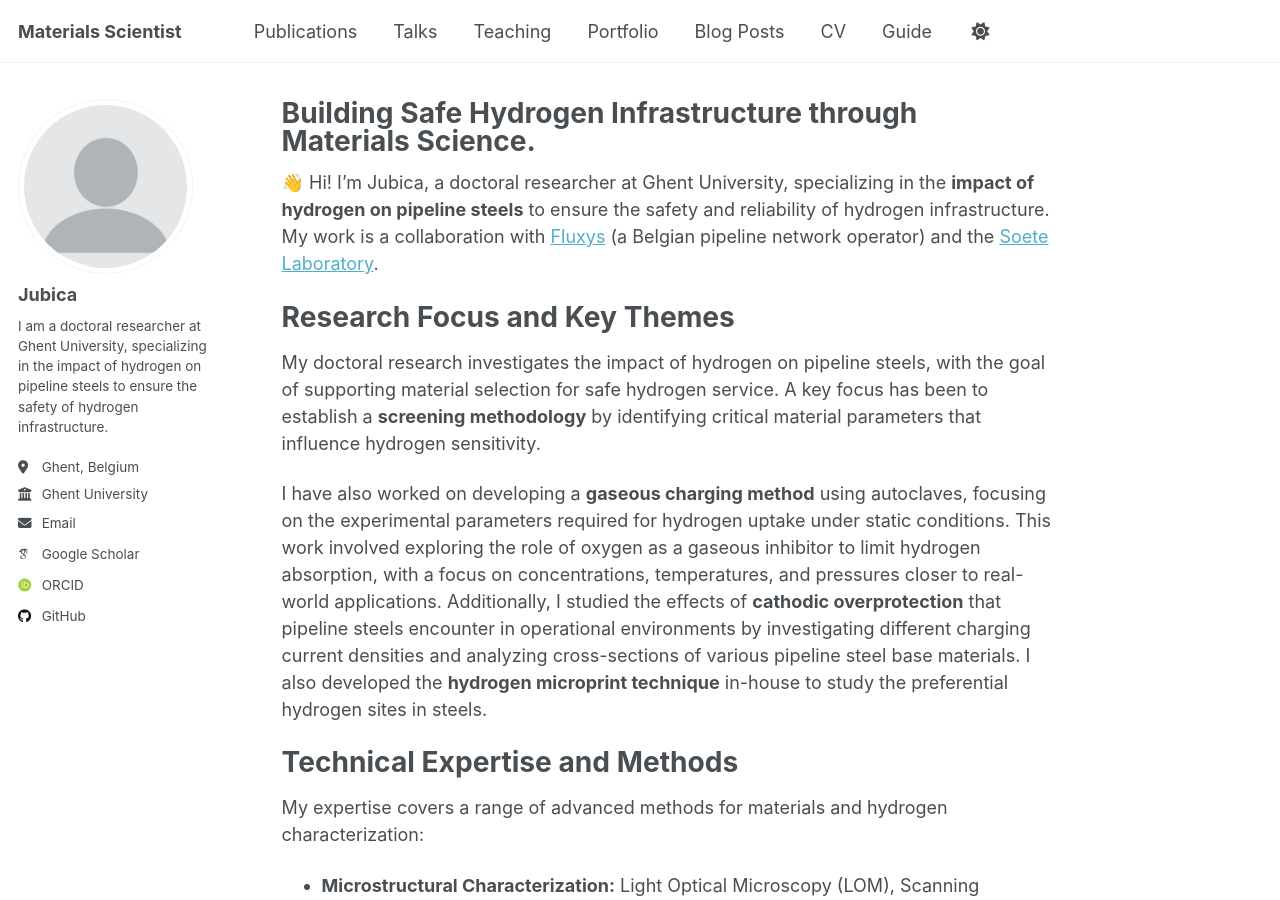
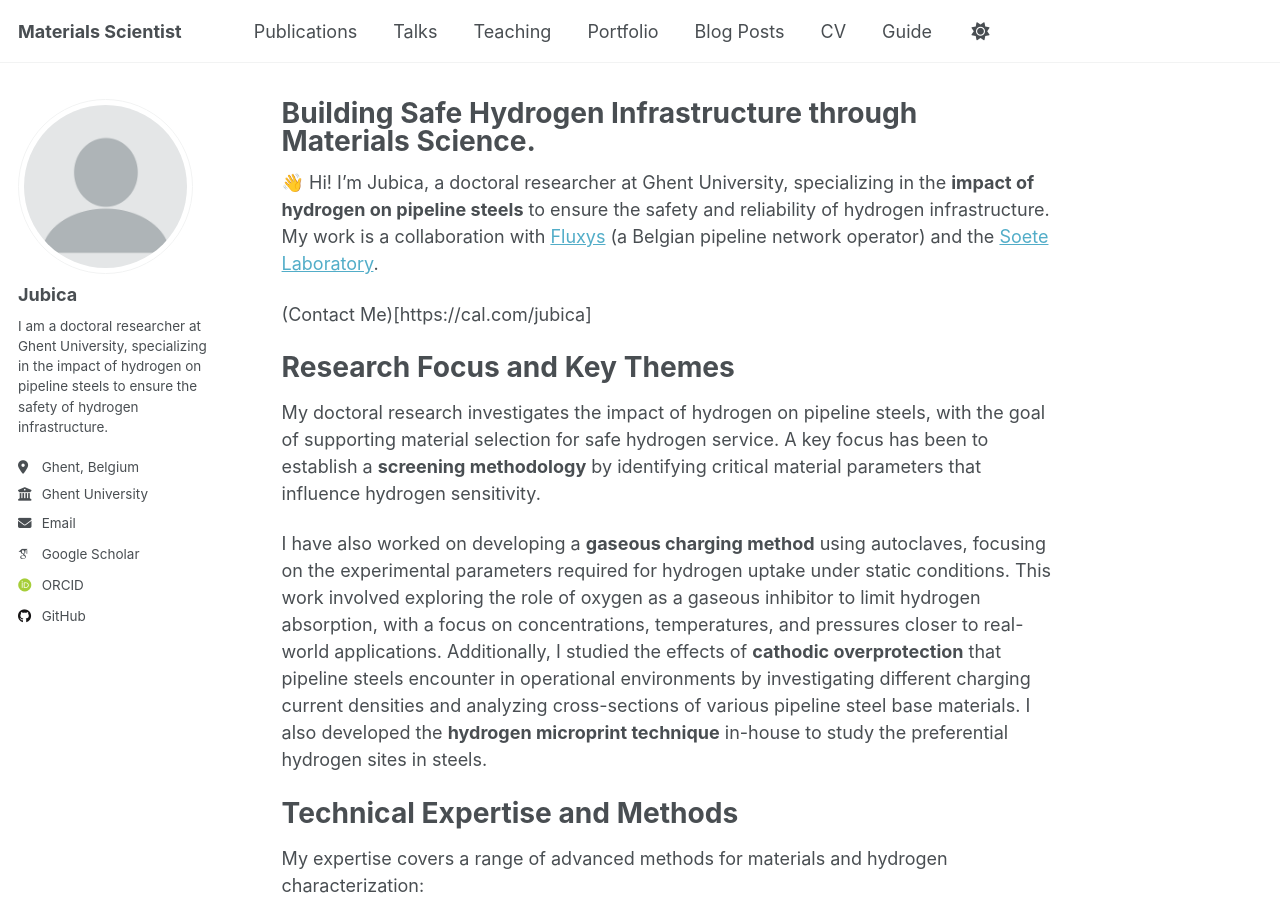
Before and after one commit to jubica/jubica.github.io, a Jekyll site: the page built from _pages/about.md, in a window 1280 px wide and 900 px high. Built offline with Jekyll 4.4.1, drawn with Linux system fonts in a browser that asks for light colours; some web fonts are replaced; a script that is not in the unit is left out.

Commit message:
Update about.md

```diff
--- a/_pages/about.md
+++ b/_pages/about.md
@@ -8,6 +8,8 @@
 ---
 
 👋 Hi! I'm Jubica, a doctoral researcher at Ghent University, specializing in the **impact of hydrogen on pipeline steels** to ensure the safety and reliability of hydrogen infrastructure. My work is a collaboration with [Fluxys](https://www.fluxys.com/) (a Belgian pipeline network operator) and the [Soete Laboratory](https://www.ugent.be/ea/emsme/en/research/soete).
+
+(Contact Me)[https://cal.com/jubica]
 
 Research Focus and Key Themes
 ======
```
